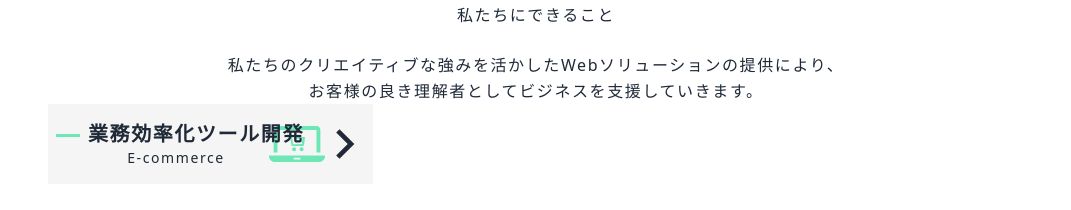
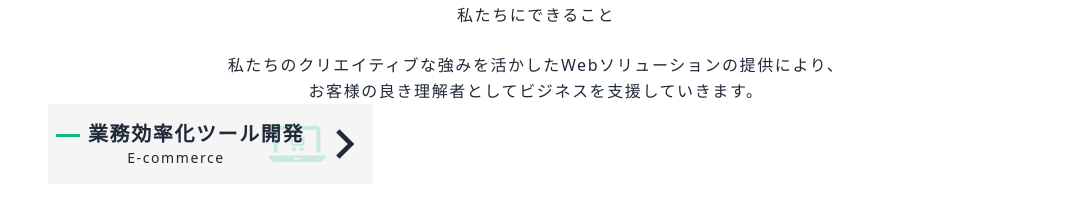
Before and after one commit to JunyaNomura/business-site-shopify, a Next.js app: page / in a window 1280 px wide. Shown: the part 1300-1510 px from the top of the page, without its empty margins (104-1175 px from the left). Built offline with nearby package versions, Linux system fonts and the light colour scheme.

Commit message:
I changed service button's icon color

```diff
--- a/components/subcomponents/ServiceButton.tsx
+++ b/components/subcomponents/ServiceButton.tsx
@@ -8,7 +8,7 @@
      <Link href="#">
        <div className="h-20 flex justify-between items-center">
         <div className="z-10">
-          <p className="font-bold text-xl before:relative before:inline-block before:align-middle before:w-6  before:mx-2 before:border-b-[3px] before:border-emerald-300">業務効率化ツール開発</p>
+          <p className="font-bold text-xl before:relative before:inline-block before:align-middle before:w-6  before:mx-2 before:border-b-[3px] before:border-emerald-500">業務効率化ツール開発</p>
           <p className="text-sm">E-commerce</p>
         </div>
         <div className="relative">
```
Also changed, not shown: public/ec.svg.
